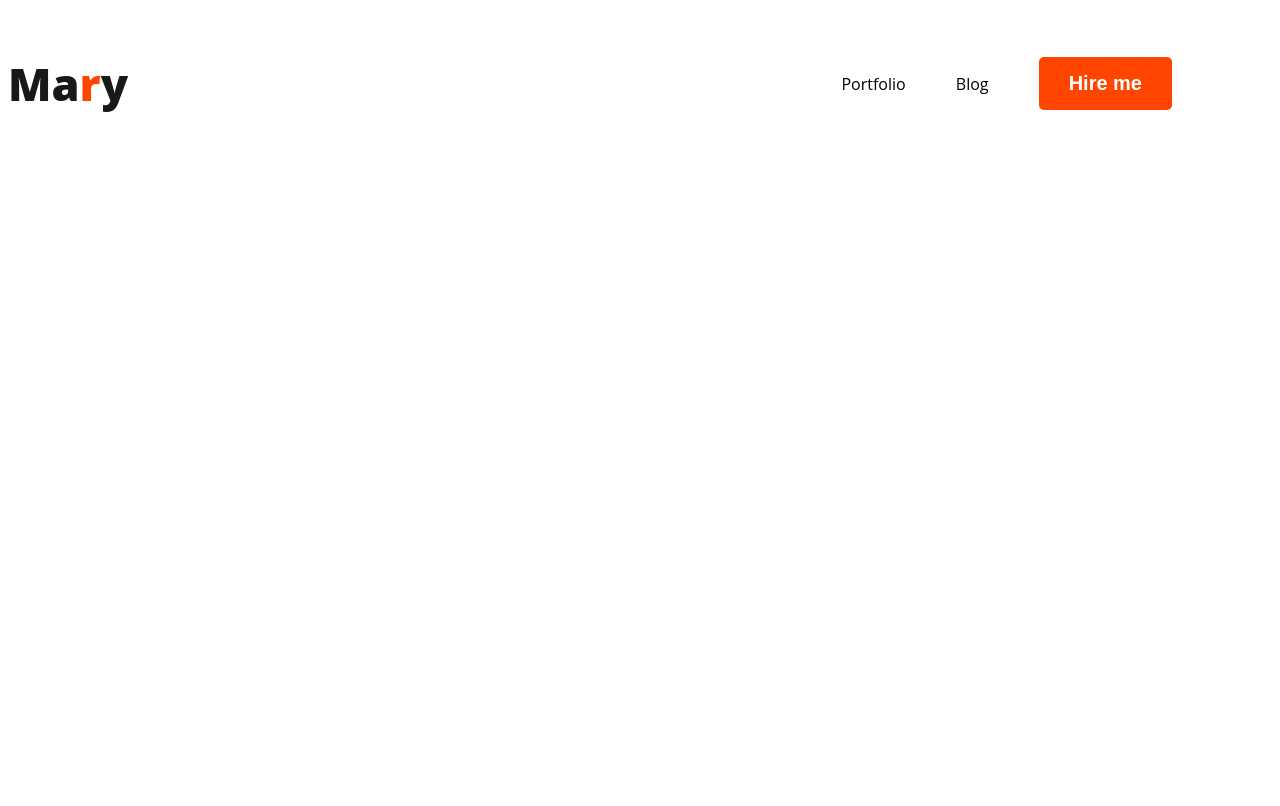
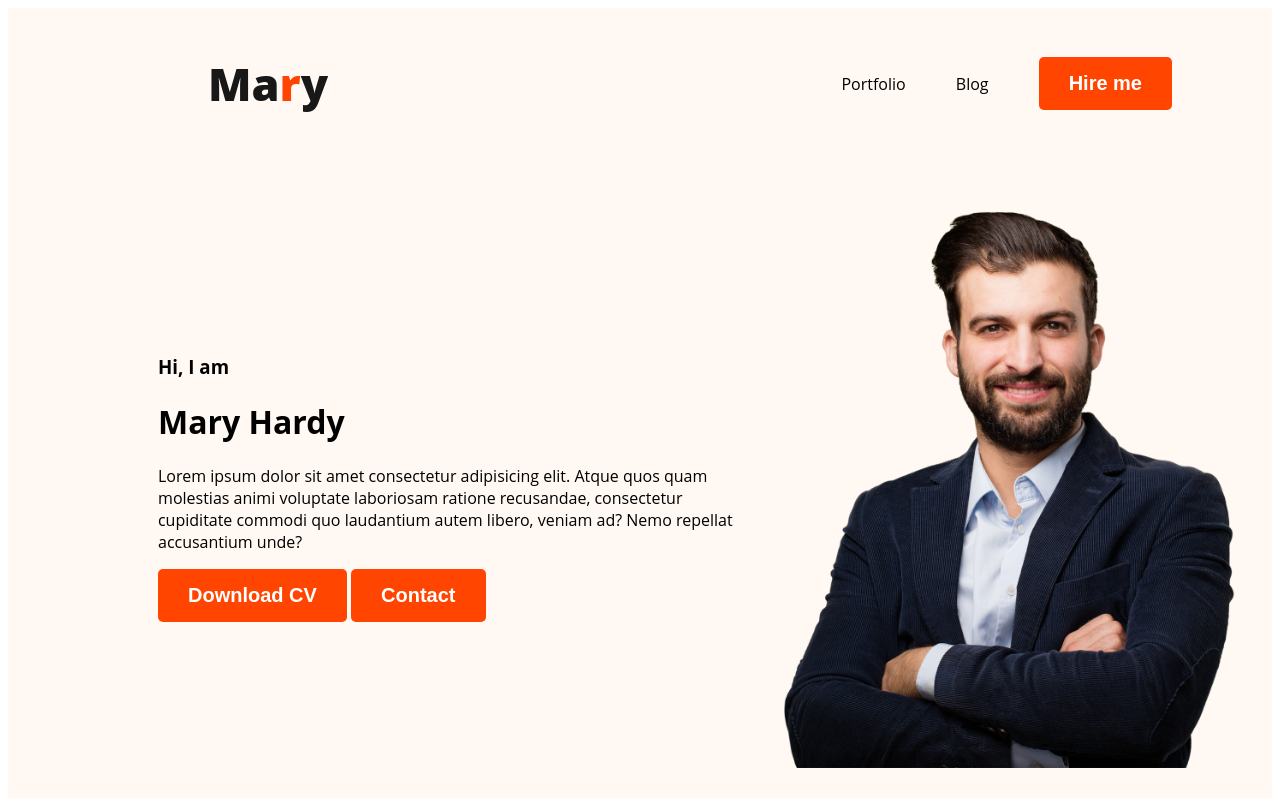
Before and after one commit to reduanhaiderrifat/Portfolio-website, a plain HTML site: page index.html in a window 1280 px wide. Drawn offline with Linux system fonts and the light colour scheme.

Commit message:
added image

```diff
--- a/index.html
+++ b/index.html
@@ -8,7 +8,7 @@
 
 </head>
 <body>
-    <header>
+    <header class="header">
         <nav>
             <h3 class="nav-title">Ma<span style="color: orangered;">r</span>y</h3>
             <ul>
@@ -17,7 +17,17 @@
                 <li><button class="btn-title">Hire me</button></li>
             </ul>
         </nav>
+    <div class="banner">
+        <div>
+            <h3 class="banner-greeting"> Hi, I am</h3>
+            <h1 class="banner-title">Mary Hardy</h1>
+            <p>Lorem ipsum dolor sit amet consectetur adipisicing elit. Atque quos quam molestias animi voluptate laboriosam ratione recusandae, consectetur cupiditate commodi quo laudantium autem libero, veniam ad? Nemo repellat accusantium unde?</p>
+            <button class="btn-title">Download CV</button>
+            <button class="btn-title">Contact</button>
+        </div>
+        <img class="profile-pic" src="images/hardy.png" alt="">
 
+    </div>
     </header>
     <main>
 
--- a/style.css
+++ b/style.css
@@ -8,6 +8,7 @@ nav{
     display: flex;
     justify-content: space-between;
     align-items: center;
+    margin: 0 200px;
 }
 
 .nav-title{
@@ -40,3 +41,15 @@ nav,a{
     text-decoration: none;
     color: black;
 }
+.header{
+    background-color: #FFF8F3;
+
+}
+.banner{
+    padding: 30px 30px 30px 150px;
+    display: flex;
+    align-items: center
+}
+.banner .profile-pic{
+    width:500px ;
+}
```
